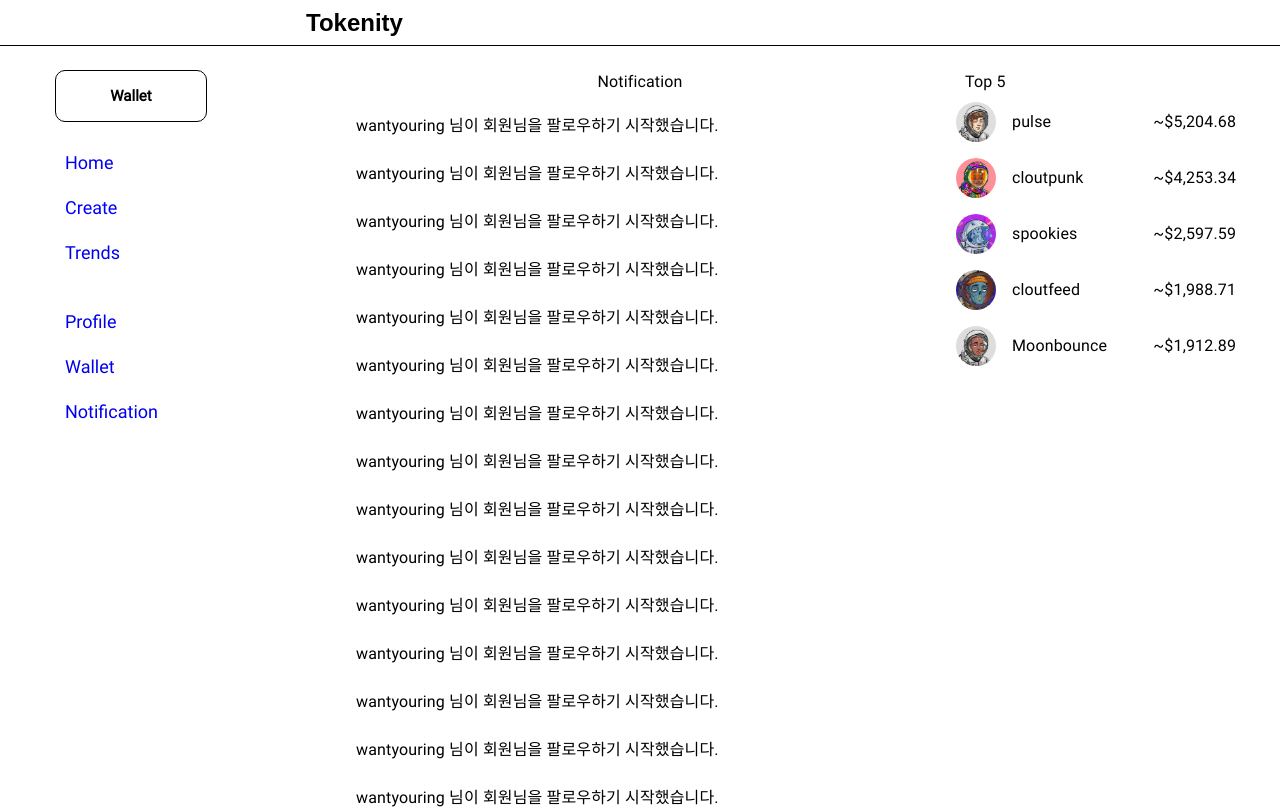
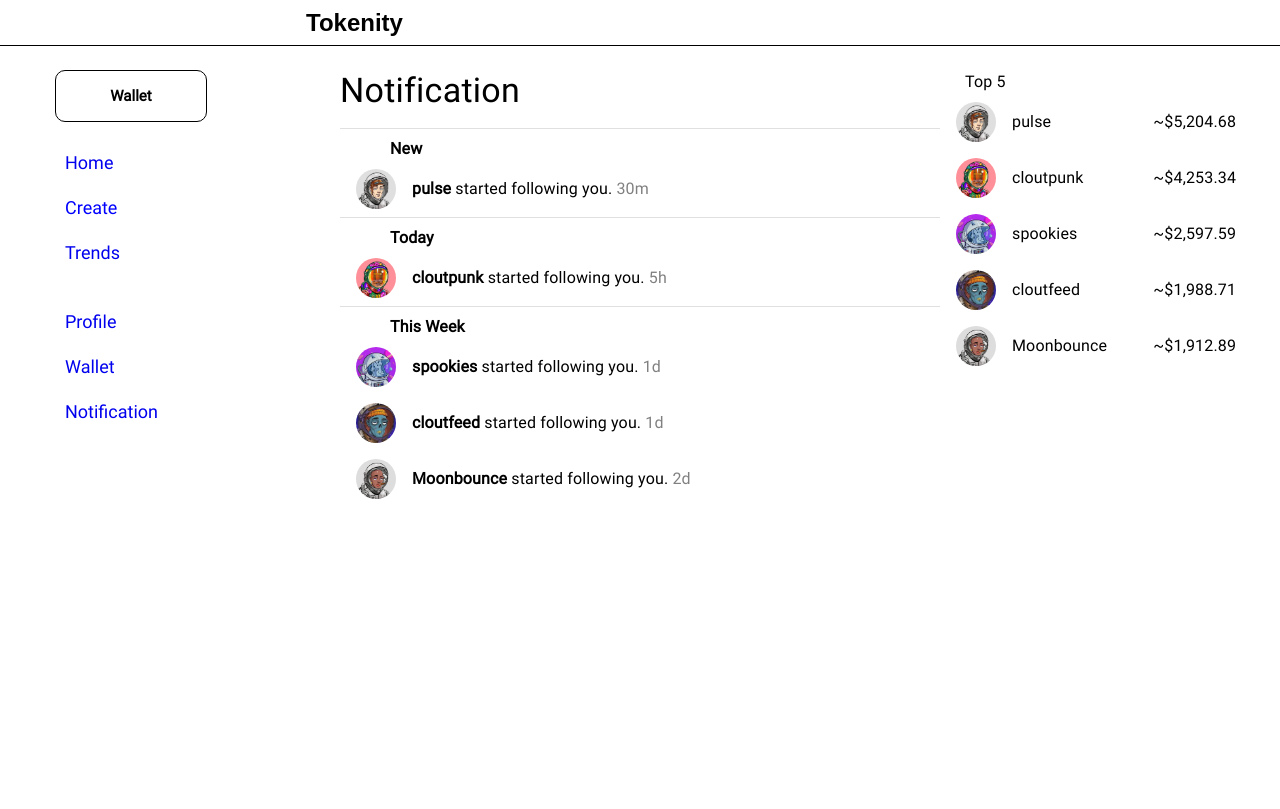
Before and after one commit to coreators/tokenity-frontend, a React (Create React App) app: page /main/notification in a window 1280 px wide. Shown: the top 809 px of the page. Built offline with nearby package versions, Linux system fonts and the light colour scheme.

Commit message:
notification 페이지 정리

```diff
--- a/src/pages/Notification.js
+++ b/src/pages/Notification.js
@@ -1,27 +1,75 @@
-import { Grid, List, ListItem, ListItemText, Typography } from '@mui/material';
+import {
+  Avatar,
+  Divider,
+  Grid,
+  ListItem,
+  ListItemAvatar,
+  ListItemText,
+  Typography,
+} from '@mui/material';
 import React from 'react';
-import { generate } from '../helpers';
+import { tokens } from '../dummyData';
 
 export default function Notification() {
+  const days = ['New', 'Today', 'This Week', '', ''];
+  const mins = ['30m', '5h', '1d', '1d', '2d'];
+
   return (
-    <Grid container align="center">
+    <Grid container rowSpacing={2}>
       <Grid item md={12}>
-        <Typography> Notification</Typography>
+        <Typography variant="h4">Notification</Typography>
       </Grid>
       <Grid item md={12}>
-        <List>
-          {generate(
-            <ListItem>
+        <Grid container>
+          {tokens.map(({ name, avatar }, index) => (
+            <>
+              <Grid item md={12}>
+                {days[index] ? (
+                  <Grid container rowSpacing={1}>
+                    <Grid item md={12}>
+                      <Divider variant="left" />
+                    </Grid>
+                    <Grid item md={1} />
+                    <Grid item md={11}>
+                      <Typography style={{ fontWeight: 'bold' }}>
+                        {days[index]}
+                      </Typography>
+                    </Grid>
+                  </Grid>
+                ) : null}
+
+                <ListItem key={index}>
+                  <ListItemAvatar>
+                    <Avatar src={avatar} variant="span" />
+                  </ListItemAvatar>
                   <ListItemText
                     primary={
+                      <Grid container>
+                        <Grid item md={12}>
                           <Typography>
-                    wantyouring 님이 회원님을 팔로우하기 시작했습니다.
+                            <Typography
+                              variant="span"
+                              style={{ fontWeight: 'bold' }}
+                            >
+                              {name}
+                            </Typography>{' '}
+                            started following you.{' '}
+                            <Typography
+                              variant="span"
+                              style={{ color: 'gray' }}
+                            >
+                              {mins[index]}
                             </Typography>
+                          </Typography>
+                        </Grid>
+                      </Grid>
                     }
                   />
-            </ListItem>,
-          )}
-        </List>
+                </ListItem>
+              </Grid>
+            </>
+          ))}
+        </Grid>
       </Grid>
     </Grid>
   );
```
Lines whose indentation alone changed are shown as unchanged.
